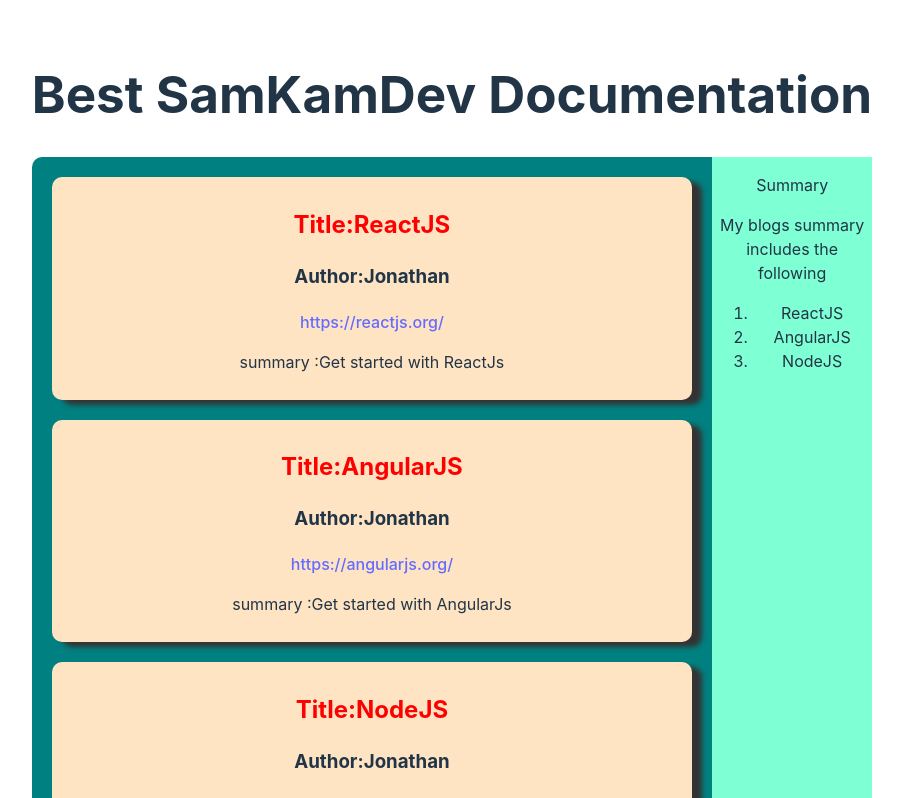
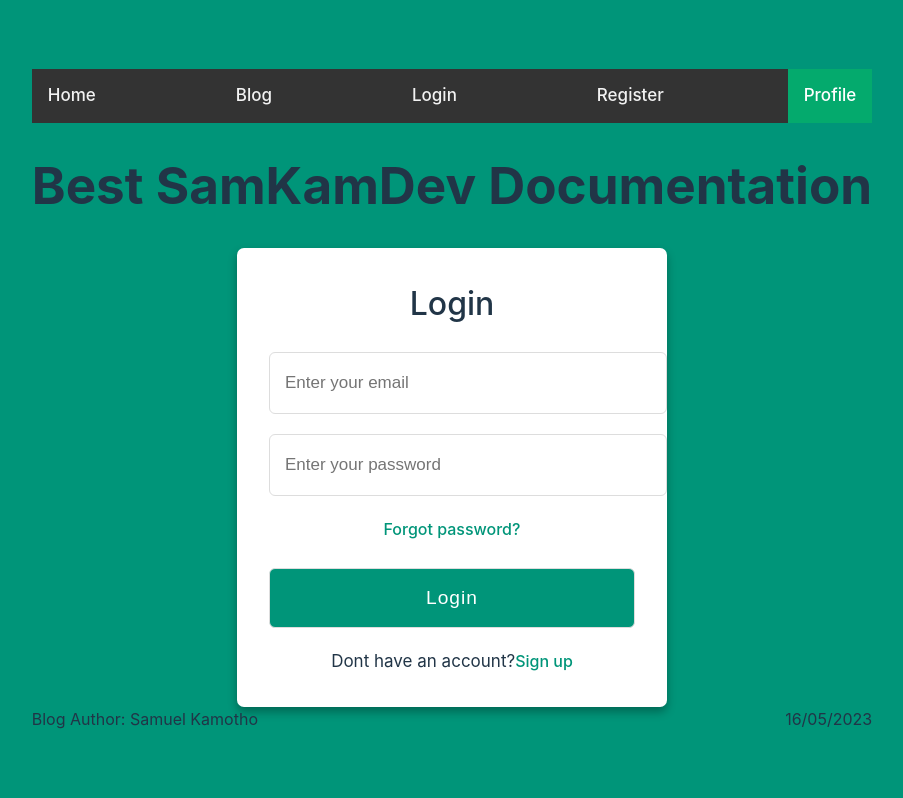
Before and after one commit to samuelkamotho92/Blog, a React (Vite) app in the folder vite-project/: page /login in a window 1280 px wide. Shown: the top 798 px of the page, without its empty margins (188-1091 px from the left). Built offline with nearby package versions, Linux system fonts and the light colour scheme.

Commit message:
added succefully

```diff
--- a/vite-project/package.json
+++ b/vite-project/package.json
@@ -11,7 +11,8 @@
   },
   "dependencies": {
     "react": "^18.2.0",
-    "react-dom": "^18.2.0"
+    "react-dom": "^18.2.0",
+    "react-router-dom": "^6.11.2"
   },
   "devDependencies": {
     "@types/react": "^18.0.28",
--- a/vite-project/src/App.css
+++ b/vite-project/src/App.css
@@ -40,3 +40,9 @@
 .read-the-docs {
   color: #888;
 }
+
+.myblogHead{
+  display: flex;
+  align-items: center;
+  justify-content: space-between;
+}
--- a/vite-project/src/App.jsx
+++ b/vite-project/src/App.jsx
@@ -3,12 +3,29 @@
 import viteLogo from '/vite.svg'
 import './App.css';
 import Blogs from './Components/Blog.jsx'
+import Login from './pages/Login.jsx';
+import Register from './pages/Register.jsx';
+import {BrowserRouter as Router,Routes,Route,Navigate} from 'react-router-dom'
+import Navbar from './Components/Navbar';
+import Footer from './Components/Footer';
+import Error from './Pages/Error';
+import Header from './Components/Header';
+import Blog from './Pages/Blog';
 function App() {
-  const [count, setCount] = useState(0)
+  const user = false;
   return (
-    <div>
-<Blogs />
-    </div>
+    <Router>
+      <Header />
+      <Navbar />
+      <Routes>
+      <Route exact  path='/' element={ <Blogs />}/>
+      <Route path='/blog/:id' element={<Blog />} />
+      <Route path='/login' element={user ? <Navigate to={'/'} />:<Login />} />
+      <Route path='/register' element={user ? <Navigate to={'/'} />:<Register />} />
+      <Route path='*' element={<Error />} />
+      </Routes>
+      <Footer />
+    </Router>
   )
 }
 
--- a/vite-project/src/Components/Blog.jsx
+++ b/vite-project/src/Components/Blog.jsx
@@ -30,9 +30,7 @@
 const Blogs = () => {
   return (
             <div className='docblog'>
-            <Navbar />
             <Main blogs={blogs}/>
-            <Footer />
             <div>
             </div>
             </div>
--- /dev/null
+++ b/vite-project/src/Components/Header.jsx
@@ -0,0 +1,16 @@
+import React from 'react'
+import { Link } from 'react-router-dom';
+import '../css/blog.css';
+const Header = () => {
+  return (
+    <div className="topnav">
+        <Link className="active" to="/">Home</Link>
+        <Link to="/blog/:id">Blog</Link>
+        <Link to="/login">Login</Link>
+        <Link to="/register">Register</Link>
+        <Link to="#profile" class="split">Profile</Link>
+      </div>
+  )
+}
+
+export default Header
--- a/vite-project/src/Components/MainContent.jsx
+++ b/vite-project/src/Components/MainContent.jsx
@@ -1,16 +1,20 @@
 import React from 'react'
+import {Link} from 'react-router-dom'
 import '.././App.css'
 const MainContent = ({blogs}) => {
   return (
     <div className='mainblogCon'>
     {blogs.map(blog=>(
+
       <div key={blog.id} className='blog'>
+        <Link to={{pathname:`/blog/${blog.id}`, state: {data: blog }}}>
           <div style={{margin:'10px'}}>
           <h2 className='blog-title'>Title:{blog.title}</h2>
           <h3>Author:{blog.author}</h3>
           <a href={blog.url} target="_blank" rel="noopener noreferrer">{blog.url}</a>
           <p className=''>summary :{blog.content}</p>
           </div>
+</Link>
       </div>
     ) )}
     </div>
--- a/vite-project/src/Components/Navbar.jsx
+++ b/vite-project/src/Components/Navbar.jsx
@@ -1,12 +1,14 @@
 import React from 'react'
 import '../App.css'
+import { Link } from 'react-router-dom'
 const Navbar = () => {
   return (
-    <div className='myblogHead'>
     <div>
 <h1>Best SamKamDev Documentation</h1>
+<Link to='/home '> </Link>
+<Link to='/login '> </Link>
+<Link to='/register '> </Link>
     </div>
-</div>
   )
 }
 
--- /dev/null
+++ b/vite-project/src/Pages/Blog.jsx
@@ -0,0 +1,23 @@
+import React from 'react'
+import { useLocation } from 'react-router-dom'
+const Blog = () => {
+  const location = useLocation()
+  console.log(location)
+  // const { from } = location.state
+  // console.log(from);
+  return (
+    <div className='mainBlog'>
+      <div className='blog'>
+  <div style={{margin:"10px"}}>
+
+ <h2 className='blog-title'></h2>
+<h3>Author:Samuel Kamotho</h3>
+<a href='asdas' target="_blank" rel="noopener noreferrer">This is the best blog to study and come out of tutorial hell</a>
+<p className=''>Summary</p>
+  </div>
+      </div>
+    </div>
+  )
+}
+
+export default Blog
--- /dev/null
+++ b/vite-project/src/Pages/Error.jsx
@@ -0,0 +1,11 @@
+import React from 'react'
+
+const Error = () => {
+  return (
+    <div>
+      <p>Not found</p>
+    </div>
+  )
+}
+
+export default Error
--- /dev/null
+++ b/vite-project/src/Pages/Login.jsx
@@ -0,0 +1,26 @@
+import React from 'react'
+import { Link } from 'react-router-dom'
+const Login = () => {
+  return (
+    <div className="container">
+   <div className='login form'>
+   <header>Login</header>
+            <form action="#">
+              <input type="text" placeholder="Enter your email" />
+              <input type="password" placeholder="Enter your password" />
+              <a href="#">Forgot password?</a>
+              <input type="button" className="button" value="Login" ></input>
+            </form>
+            <div className="signup">
+              <span className="signup">Dont have an account?
+               <label htmlFor="check">
+                <Link to="/register">Sign up</Link>
+                </label>
+              </span>
+            </div>
+   </div>
+  </div>
+  )
+}
+
+export default Login
--- /dev/null
+++ b/vite-project/src/Pages/Register.jsx
@@ -0,0 +1,31 @@
+import React from 'react'
+
+const Register = () => {
+  return (
+    <div className="container">
+    <div className="registartion form">
+        <header>Sign up</header>
+        <form action="#" className="myform" id="getform">
+            <label htmlFor="name">First Name</label>
+            <input type="text" id="name" placeholder="First Name" />
+            <label htmlFor="name">Last Name</label>
+            <input type="text" id="name" placeholder="Last Name" />
+            <label htmlFor="email">Email</label>
+            <input type="email" id="email" placeholder="Email" />
+            <label htmlFor="name">Password</label>
+            <input type="password" id="password" placeholder="Password" />
+            <label htmlFor="name">Password Confirm</label>
+            <input type="password" id="password" placeholder="Password Confirm" />
+          <button type="submit">Submit</button>
+        </form>
+        <div className="signup">
+          <span className="signup">Already have an account?
+           <label htmlFor="check"> <a href="/login">Sign In</a></label>
+          </span>
+        </div>
+      </div>
+  </div>
+  )
+}
+
+export default Register
--- a/vite-project/src/css/blog.css
+++ b/vite-project/src/css/blog.css
@@ -1,8 +1,13 @@
 body{
-    display: flex;
+    min-height: 100vh;
+    width: 100%;
+    background-color: #009579;
+    /* display: flex;
     align-items: center;
-    justify-content: center;
+    justify-content: center; */
 }
+
+
 h1{
 }
 .docblog{
@@ -10,8 +15,8 @@
 flex-direction: column;
 background-color: wheat;
 align-items: center; */
-display: grid;
-grid-template-columns: auto;
+/* display: grid;
+grid-template-columns: auto; */
 }
 /* .myBlog{
     display: grid;
@@ -63,3 +68,133 @@
     align-items: center;
     justify-content: space-between;
 }
+.topnav {
+    overflow: hidden;
+    background-color: #333;
+    display: flex;
+    align-items: center;
+    justify-content:space-between;
+    width: 100%;
+  }
+
+  .topnav Link {
+    float: left;
+    color: #f2f2f2;
+    text-align: center;
+    padding: 14px 16px;
+    text-decoration: none;
+    font-size: 17px;
+  }
+
+  .topnav Link:hover {
+    background-color: #ddd;
+    color: black;
+  }
+  .topnav Link.split {
+    float: right;
+    background-color: #04AA6D;
+    color: white;
+  }
+
+  .container{
+    display: flex;
+    align-items: center;
+    justify-content: center;
+    margin: auto;
+    max-width: 430px;
+    width: 100%;
+    background: #fff;
+    border-radius: 7px;
+    box-shadow: 0 5px 10px rgba(0,0,0,0.3);
+  }
+  .container .form{
+    padding: 2rem;
+  }
+  .form header{
+    font-size: 2rem;
+    font-weight: 500;
+    text-align: center;
+    margin-bottom: 1.5rem;
+  }
+   .form input{
+     height: 60px;
+     width: 100%;
+     padding: 0 15px;
+     font-size: 17px;
+     margin-bottom: 1.3rem;
+     border: 1px solid #ddd;
+     border-radius: 6px;
+     outline: none;
+   }
+   .form input:focus{
+     box-shadow: 0 1px 0 rgba(0,0,0,0.2);
+   }
+  .form a{
+    font-size: 16px;
+    color: #009579;
+    text-decoration: none;
+  }
+  .form a:hover{
+    text-decoration: underline;
+  }
+  .form input.button{
+    color: #fff;
+    background: #009579;
+    font-size: 1.2rem;
+    font-weight: 500;
+    letter-spacing: 1px;
+    margin-top: 1.7rem;
+    cursor: pointer;
+    transition: 0.4s;
+  }
+  .form input.button:hover{
+    background: #006653;
+  }
+  .signup{
+    font-size: 17px;
+    text-align: center;
+  }
+  .signup label{
+    color: #009579;
+    cursor: pointer;
+  }
+  .signup label:hover{
+    text-decoration: underline;
+  }
+
+.topnav {
+    overflow: hidden;
+    background-color: #333;
+  }
+
+  .topnav a {
+    float: left;
+    color: #f2f2f2;
+    text-align: center;
+    padding: 14px 16px;
+    text-decoration: none;
+    font-size: 17px;
+  }
+
+  .topnav a:hover {
+    background-color: #ddd;
+    color: black;
+  }
+  .topnav a.split {
+    float: right;
+    background-color: #04AA6D;
+    color: white;
+  }
+
+  .main{
+    display: flex;
+    align-items: center;
+    justify-content: center;
+    margin: auto;
+    max-width: 430px;
+    width: 100%;
+     height: 50vh;
+    /* background: #fff;
+    border-radius: 7px;
+    box-shadow: 0 5px 10px rgba(0,0,0,0.3); */
+  }
```
Also changed, not shown: 1 other file (tests, documents, lock files or other folders).
